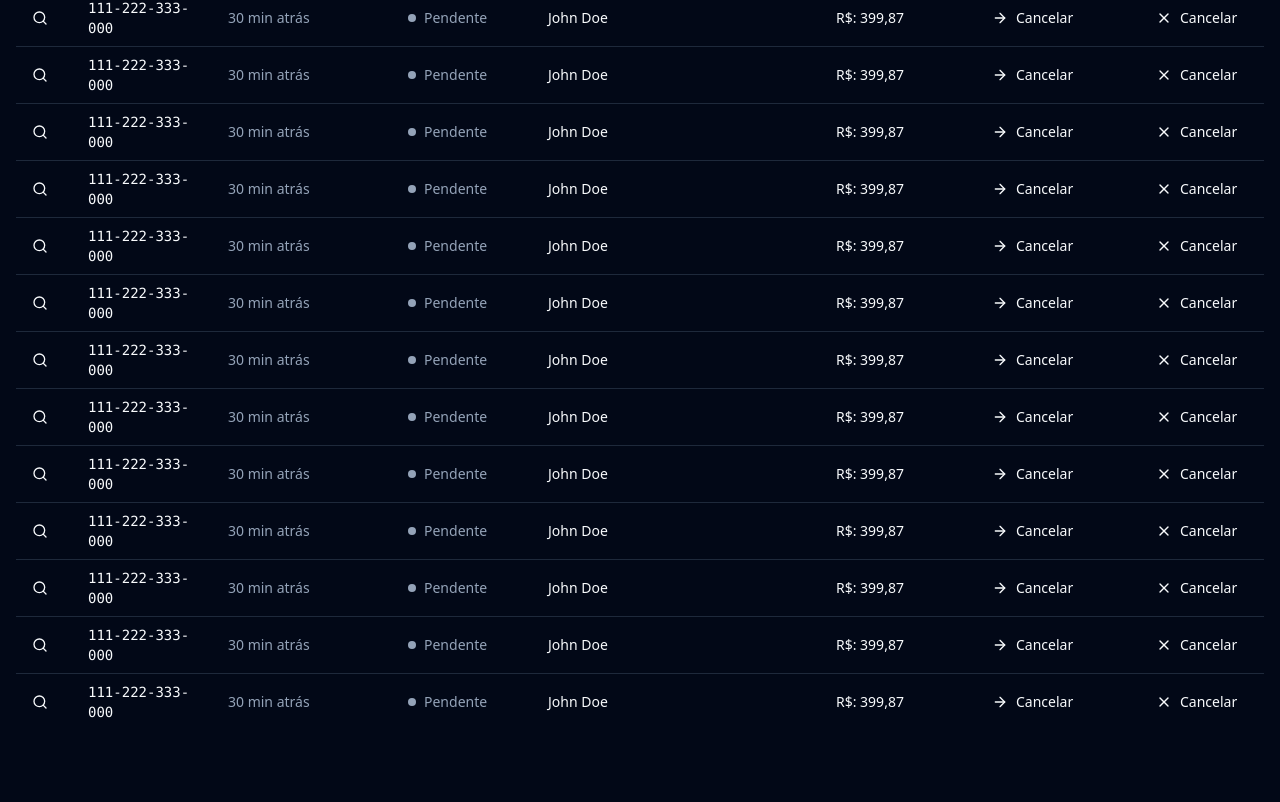
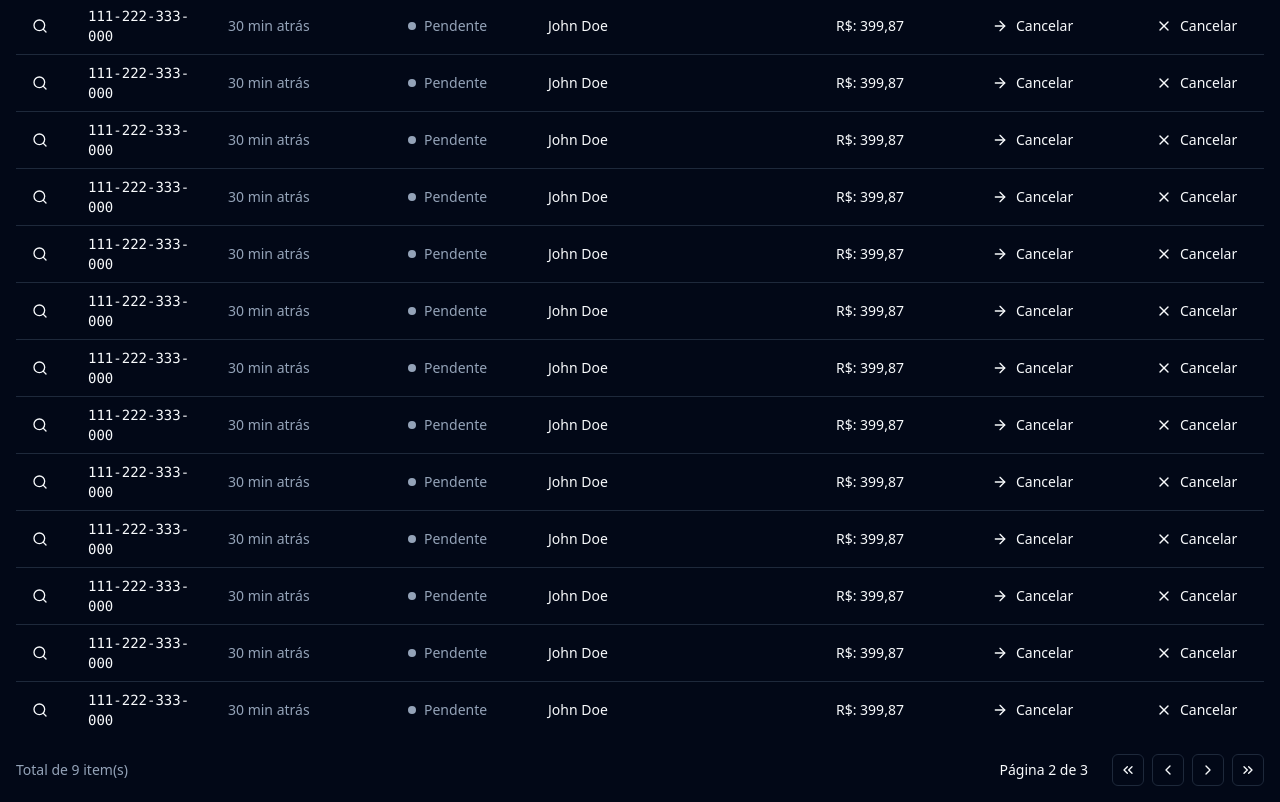
Before and after one commit to viniciochavess/RS-PIZZA-SHOP-R, a React (Vite) app: page /orders in a window 1280 px wide. Shown: the part 1201-2003 px from the top of the page. Before the commit the page ends 1947 px from the top, so only its background shows below. Built offline with nearby package versions, Linux system fonts and the light colour scheme.

Commit message:
task: Componente: Paginação

```diff
--- /dev/null
+++ b/src/pages/Components/Pagination.tsx
@@ -0,0 +1,53 @@
+import { Button } from "@/components/ui/button";
+import {
+  ChevronLeft,
+  ChevronRight,
+  ChevronsLeft,
+  ChevronsRight,
+  ChevronsRightLeft,
+} from "lucide-react";
+
+export interface PaginationProps {
+  pageIndex: number;
+  totalCount: number;
+  perPage: number;
+}
+export function Pagination({
+  pageIndex,
+  perPage,
+  totalCount,
+}: PaginationProps) {
+  const pages = Math.ceil(totalCount / perPage) || 1;
+  return (
+    <>
+      <div className="flex items-center justify-between">
+        <span className="text-sm text-muted-foreground">
+          Total de {totalCount} item(s)
+        </span>
+        <div className="flex items-center gap-6 lg-gap-8">
+          <div className="flex text-sm font-medium">
+            Página {pageIndex + 1} de {pages}
+          </div>
+          <div className="flex items-center gap-2">
+            <Button className="h-8 w-8 p-0" variant={"outline"}>
+              <ChevronsLeft />
+              <span className="sr-only">Primeira Página</span>
+            </Button>
+            <Button className="h-8 w-8 p-0" variant={"outline"}>
+              <ChevronLeft />
+              <span className="sr-only">Anterior Página</span>
+            </Button>
+            <Button className="h-8 w-8 p-0" variant={"outline"}>
+              <ChevronRight />
+              <span className="sr-only">Próxima Página</span>
+            </Button>
+            <Button className="h-8 w-8 p-0" variant={"outline"}>
+              <ChevronsRight />
+              <span className="sr-only">Última Página</span>
+            </Button>
+          </div>
+        </div>
+      </div>
+    </>
+  );
+}
--- a/src/pages/orders/orders.tsx
+++ b/src/pages/orders/orders.tsx
@@ -1,4 +1,3 @@
-import { Input } from "@/components/ui/input";
 import {
   Table,
   TableBody,
@@ -10,15 +9,16 @@
 import { Helmet } from "react-helmet-async";
 import { OrderTableRow } from "./order-table-row";
 import { OrderTableFilter } from "./order-table-filter";
+import { Pagination } from "../Components/Pagination";
 
 export function Orders() {
   return (
     <>
       <Helmet title="Pedidos" />
-      <div className="flex flex-col gap-4">
+      <div className="flex flex-col gap-2">
         <h1 className="text-3xl font-bold tracking-tighter ">Pedidos</h1>
       </div>
-      <div className="space-y-2">
+      <div className="space-y-4">
         <OrderTableFilter/>
         <div className="border-rounded-md">
           <Table>
@@ -41,6 +41,7 @@
             </TableBody>
           </Table>
         </div>
+        <Pagination pageIndex={1} perPage={4} totalCount={9}/>
       </div>
     </>
   );
```
